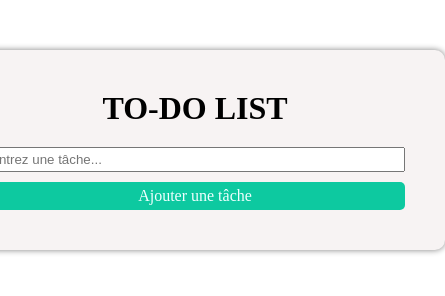
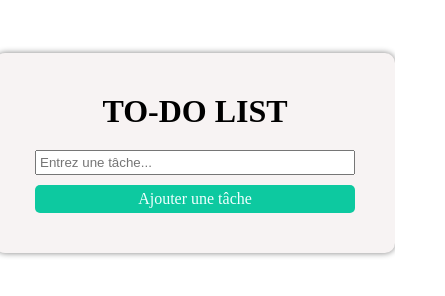
Before and after one commit to JeremieSavi/To-do-list-challenge-3, a plain HTML site: page index.html in a window 390 px wide. Shown: the whole page, 445 px wide, since content can reach past the window. Drawn offline with Linux system fonts and the light colour scheme.

Commit message:
amélioration pour le mobile

```diff
--- a/style.css
+++ b/style.css
@@ -13,6 +13,7 @@ ul{
 
 }
 body{
+    padding: 3px 20px;
     display: flex;
 
     justify-content: center;
@@ -23,7 +24,7 @@ body{
 
 .container{
     margin: 50px;
-    min-width: 500px;
+    min-width: 400px;
     padding:40px;
     background:rgb(247, 243, 243);
     text-align: center;
```
